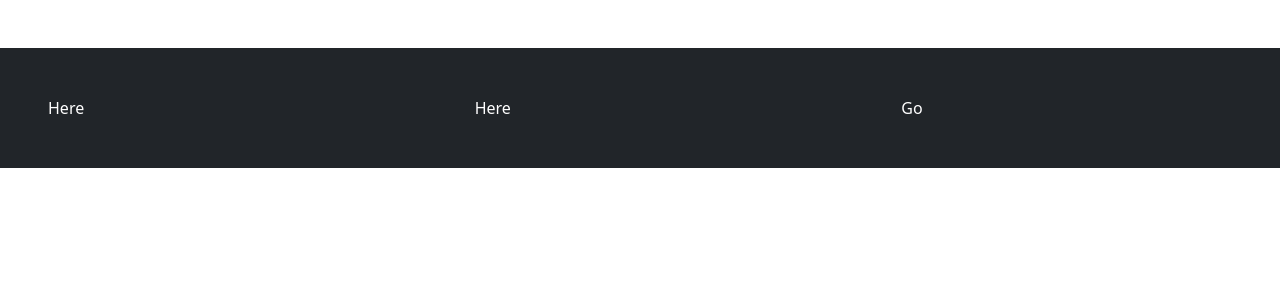
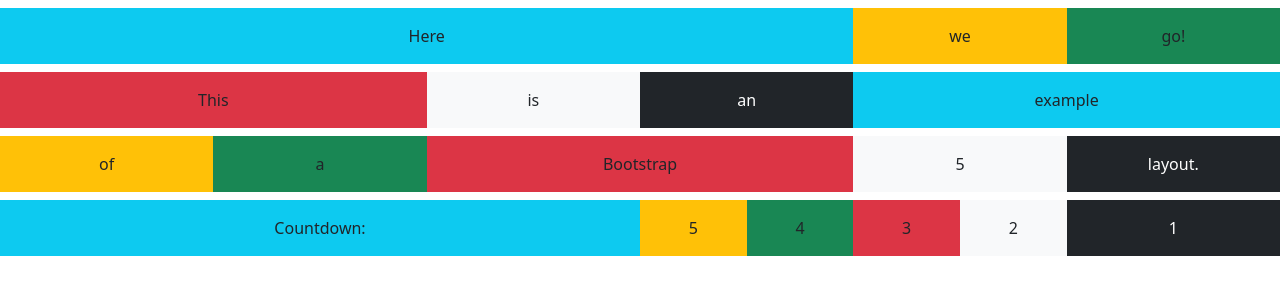
Before and after one commit to teniolajoda100/Lab-1-Rich-Web, a plain HTML site: page index.html in a window 1280 px wide. Drawn offline with nearby package versions, Linux system fonts and the light colour scheme.

Commit message:
lab done:

```diff
--- a/index.html
+++ b/index.html
@@ -1,22 +1,52 @@
+<!DOCTYPE html>
 <html lang="en">
 <head>
-    <meta charset="UTF-8">
-    <meta name="viewport" content="width=device-width, initial-scale=1.0">
-    <title>Document</title>
-    <!-- Latest compiled and minified CSS -->
-    <link href="https://cdn.jsdelivr.net/npm/bootstrap@5.3.3/dist/css/bootstrap.min.css" rel="stylesheet">
-    <script src="https://cdn.jsdelivr.net/npm/bootstrap@5.3.3/dist/js/bootstrap.bundle.min.js"></script>
-
+  <meta charset="UTF-8">
+  <meta name="viewport" content="width=device-width, initial-scale=1.0">
+  <title>Bootstrap Grid Layout</title>
+  <!-- Bootstrap 5 CSS -->
+  <link href="https://cdn.jsdelivr.net/npm/bootstrap@5.3.3/dist/css/bootstrap.min.css" rel="stylesheet">
 </head>
 <body>
   <div class="container-fluid">
-   <div class="row">
-      <div class="col -sm-8 container p-5 my-5 bg-dark text-white">Here</div>
-      <div class="col -sm-2 container p-5 my-5 bg-dark text-white">Here</div>
-      <div class="col -sm-2 container p-5 my-5 bg-dark text-white">Go</div>
+
+    <!-- Row 1 -->
+    <div class="row my-2">
+      <div class="col-sm-8 bg-info text-center p-3">Here</div>
+      <div class="col-sm-2 bg-warning text-center p-3">we</div>
+      <div class="col-sm-2 bg-success text-center p-3">go!</div>
+    </div>
+
+    <!-- Row 2 -->
+    <div class="row my-2">
+      <div class="col-sm-4 bg-danger text-center p-3">This</div>
+      <div class="col-sm-2 bg-light text-center p-3">is</div>
+      <div class="col-sm-2 bg-dark text-white text-center p-3">an</div>
+      <div class="col-sm-4 bg-info text-center p-3">example</div>
+    </div>
+
+    <!-- Row 3 -->
+    <div class="row my-2">
+      <div class="col-sm-2 bg-warning text-center p-3">of</div>
+      <div class="col-sm-2 bg-success text-center p-3">a</div>
+      <div class="col-sm-4 bg-danger text-center p-3">Bootstrap</div>
+      <div class="col-sm-2 bg-light text-center p-3">5</div>
+      <div class="col-sm-2 bg-dark text-white text-center p-3">layout.</div>
+    </div>
+
+    <!-- Row 4 -->
+    <div class="row my-2">
+      <div class="col-sm-6 bg-info text-center p-3">Countdown:</div>
+      <div class="col-sm-1 bg-warning text-center p-3">5</div>
+      <div class="col-sm-1 bg-success text-center p-3">4</div>
+      <div class="col-sm-1 bg-danger text-center p-3">3</div>
+      <div class="col-sm-1 bg-light text-center p-3">2</div>
+      <div class="col-sm-2 bg-dark text-white text-center p-3">1</div>
+    </div>
 
   </div>
 
-  </div>
+  <!-- Bootstrap JS bundle -->
+  <script src="https://cdn.jsdelivr.net/npm/bootstrap@5.3.3/dist/js/bootstrap.bundle.min.js"></script>
 </body>
 </html>
```
